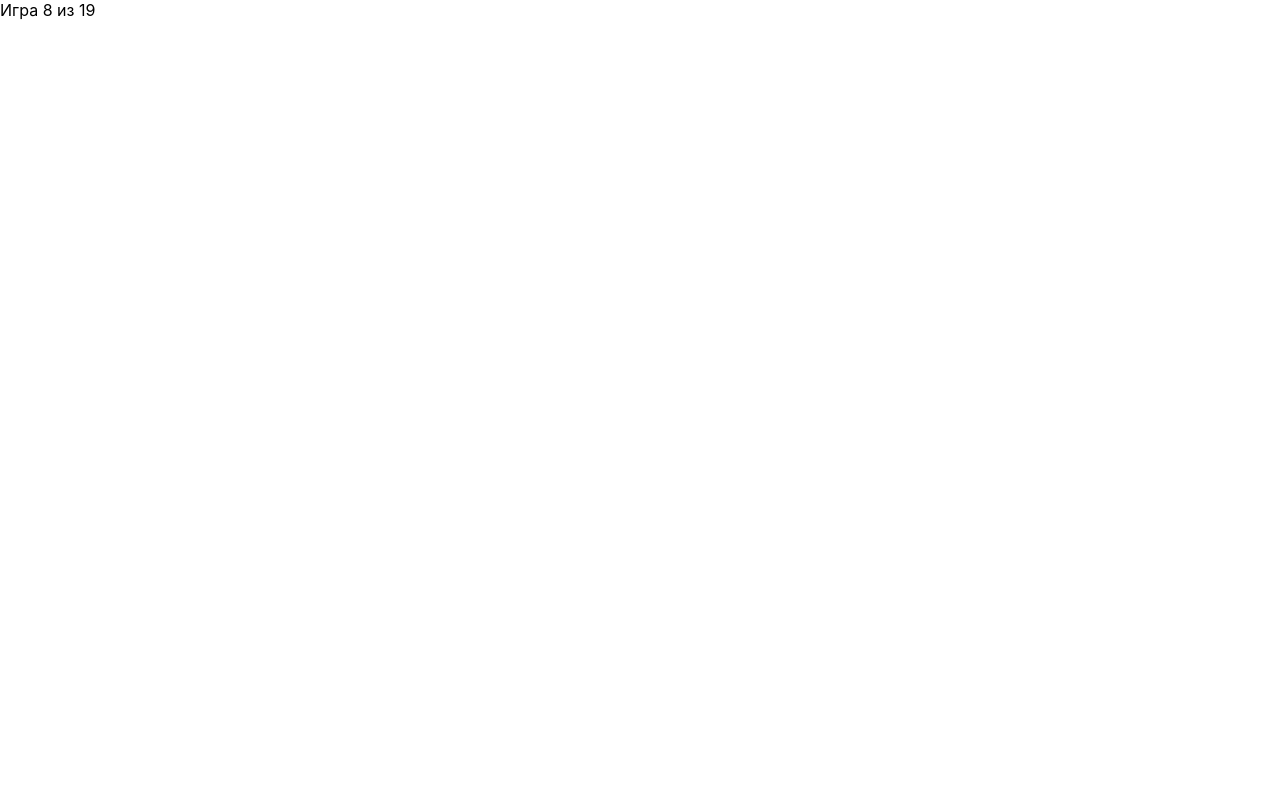
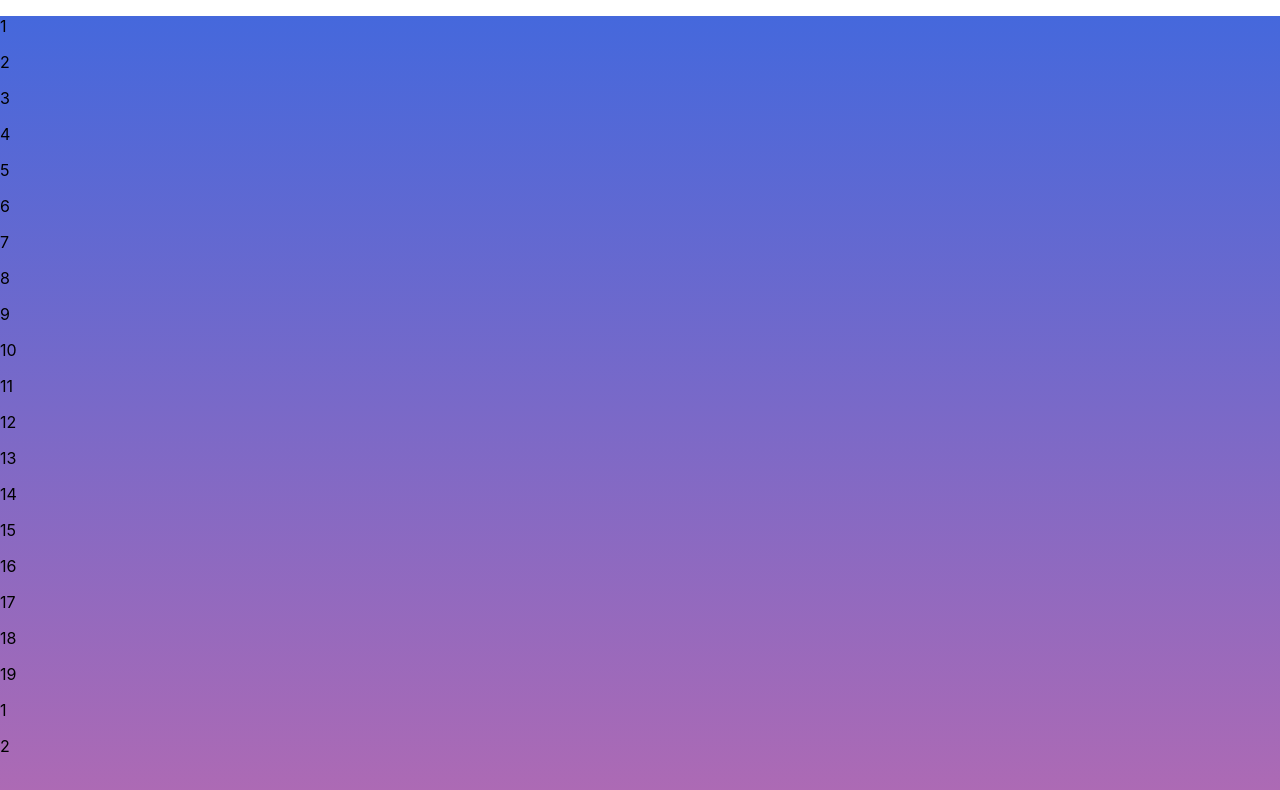
Before and after one commit to andrewgul/lottery, a React (Create React App) app: page / in a window 1280 px wide. Shown: the top 790 px of the page. Built offline with nearby package versions, Linux system fonts and the light colour scheme.

Commit message:
tiles initial values in state

```diff
--- a/src/App.tsx
+++ /dev/null
@@ -1,9 +0,0 @@
-const App: React.FC = () => {
-  return (
-    <div>
-      Игра 8 из 19
-    </div>
-  );
-}
-
-export default App;
--- /dev/null
+++ b/src/components/game/Game.module.css
@@ -0,0 +1,5 @@
+.wrapper {
+    min-height: 100vh;
+    min-width: 100vw;
+    background: linear-gradient(180deg, #4568DC 0%, #B06AB3 100%), #EF8E48;;
+}
--- /dev/null
+++ b/src/components/game/Game.tsx
@@ -0,0 +1,23 @@
+import { useState } from 'react'
+import tilesInitial19 from '../../data/tiles-initial-19'
+import tilesInitial2 from '../../data/tiles-initial-2'
+import TileModel from '../../models/TileModel'
+import styles from './Game.module.css'
+
+const Game: React.FC = () => {
+    const [tiles19, setTiles19] = useState<TileModel[]>(tilesInitial19)
+    const [tiles2, setTiles2] = useState<TileModel[]>(tilesInitial2)
+
+    return (
+        <div className={styles['wrapper']}>
+            {tiles19.map((tile) => (
+                <p key={tile.value}>{tile.value}</p>
+            ))}
+            {tiles2.map((tile) => (
+                <p key={tile.value}>{tile.value}</p>
+            ))}
+        </div>
+    )
+}
+
+export default Game
--- /dev/null
+++ b/src/data/tiles-initial-19.ts
@@ -0,0 +1,83 @@
+import TileModel from "../models/TileModel"
+
+const tilesInitial19: TileModel[] = [
+    {
+        value: 1,
+        selected: false
+    },
+    {
+        value: 2,
+        selected: false
+    },
+    {
+        value: 3,
+        selected: false
+    },
+    {
+        value: 4,
+        selected: false
+    },
+    {
+        value: 5,
+        selected: false
+    },
+    {
+        value: 6,
+        selected: false
+    },
+    {
+        value: 7,
+        selected: false
+    },
+    {
+        value: 8,
+        selected: false
+    },
+    {
+        value: 9,
+        selected: false
+    },
+    {
+        value: 10,
+        selected: false
+    },
+    {
+        value: 11,
+        selected: false
+    },
+    {
+        value: 12,
+        selected: false
+    },
+    {
+        value: 13,
+        selected: false
+    },
+    {
+        value: 14,
+        selected: false
+    },
+    {
+        value: 15,
+        selected: false
+    },
+    {
+        value: 16,
+        selected: false
+    },
+    {
+        value: 17,
+        selected: false
+    },
+    {
+        value: 18,
+        selected: false
+    },
+    {
+        value: 19,
+        selected: false
+    },
+
+]
+
+export default tilesInitial19
--- /dev/null
+++ b/src/data/tiles-initial-2.ts
@@ -0,0 +1,14 @@
+import TileModel from "../models/TileModel"
+
+const tilesInitial2: TileModel[] = [
+    {
+        value: 1,
+        selected: false
+    },
+    {
+        value: 2,
+        selected: false
+    },
+]
+
+export default tilesInitial2
--- a/src/index.tsx
+++ b/src/index.tsx
@@ -1,11 +1,11 @@
 import React from 'react';
 import ReactDOM from 'react-dom';
 import './index.css';
-import App from './App';
+import Game from './components/game/Game';
 
 ReactDOM.render(
   <React.StrictMode>
-    <App />
+    <Game />
   </React.StrictMode>,
   document.getElementById('root')
 );
--- /dev/null
+++ b/src/models/TileModel.ts
@@ -0,0 +1,6 @@
+type TileModel = {
+    value: number
+    selected: boolean
+}
+
+export default TileModel
```
